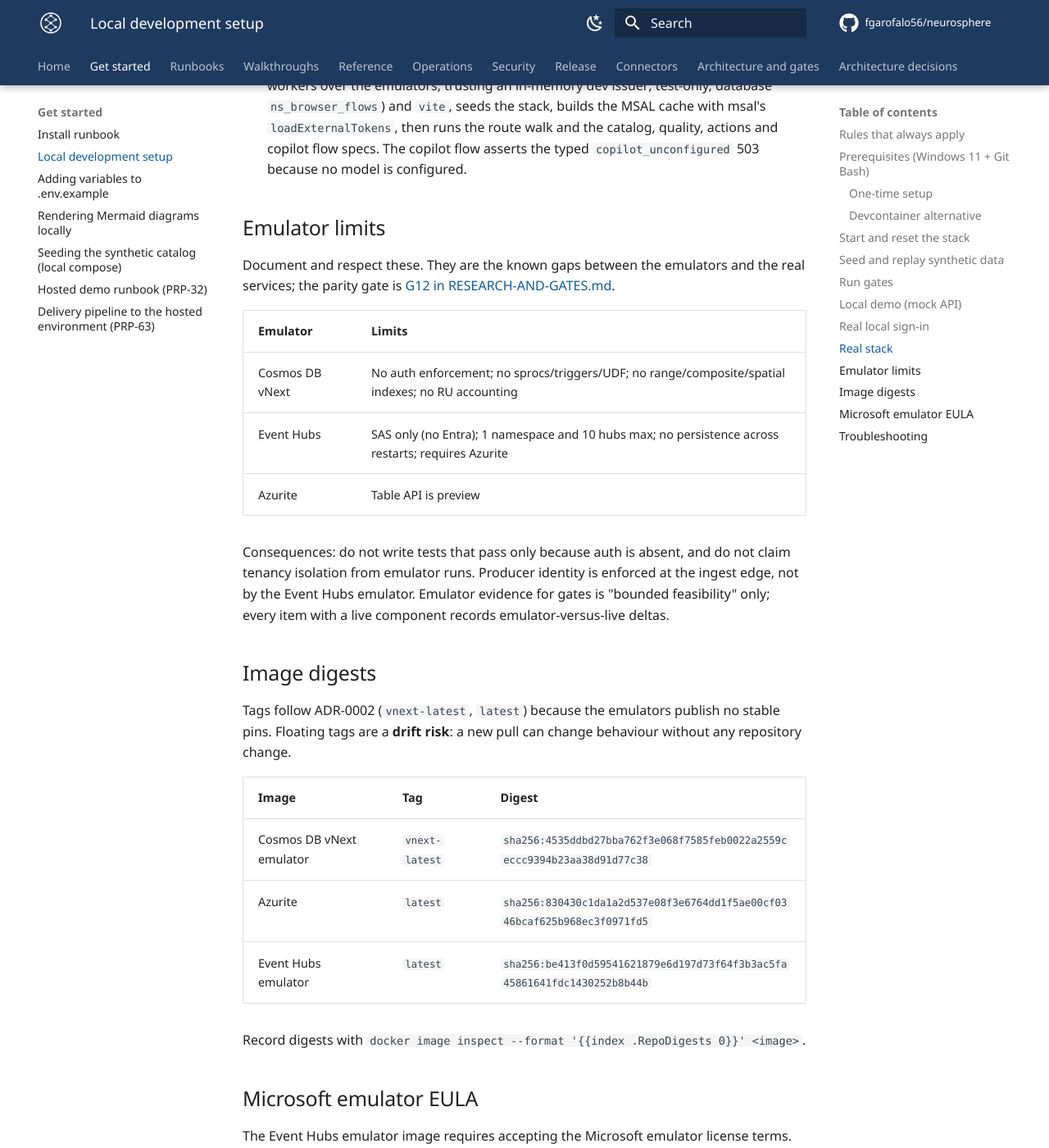
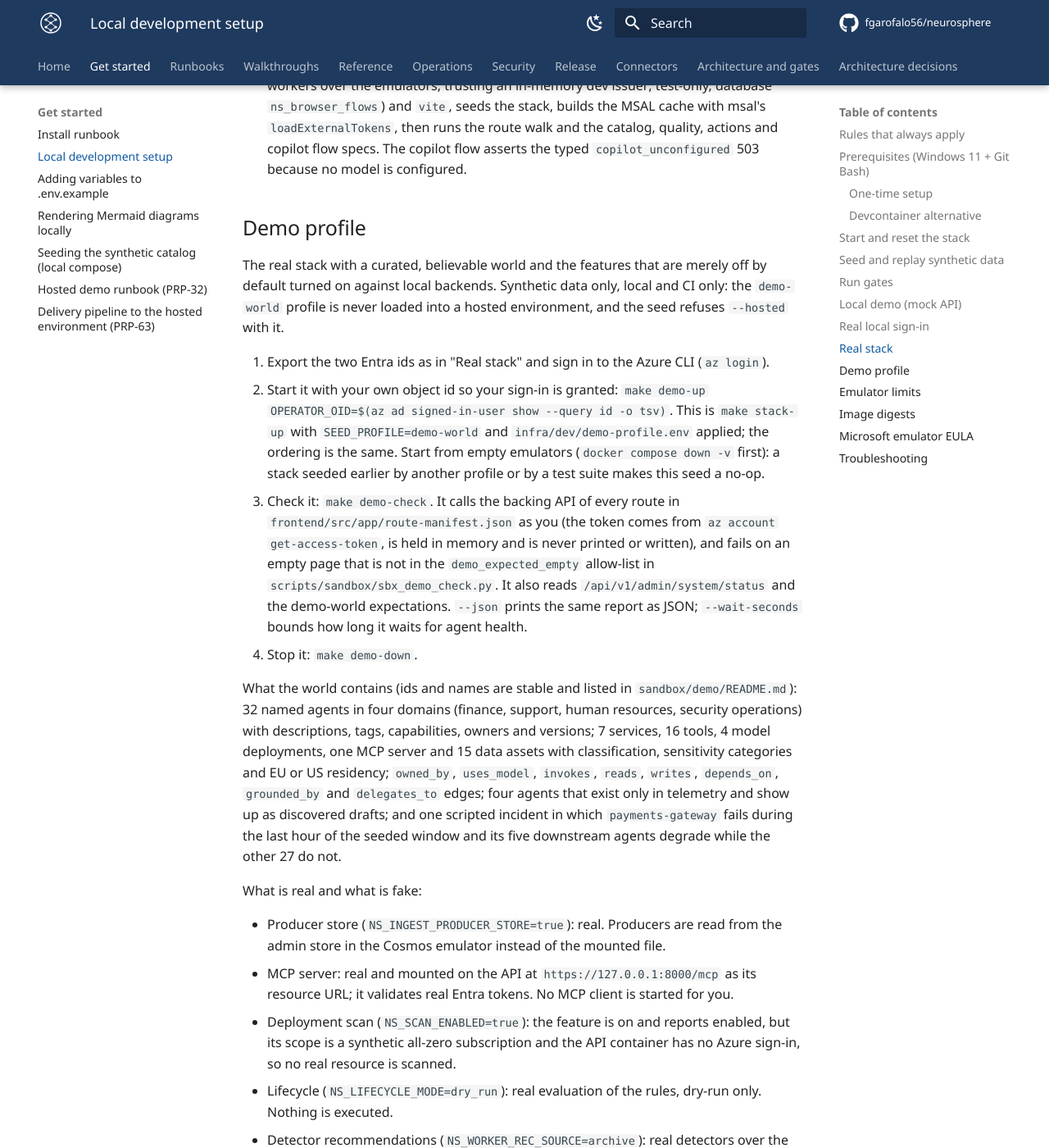
Before and after one commit to fgarofalo56/neurosphere, an MkDocs documentation site: the page built from docs/dev/local-setup.md, in a window 1280 px wide and 1400 px high, scrolled down 6731 px. Shown: the whole window at 82% size. Built offline with MkDocs 1.6.1 and Material for MkDocs 9.7.7, drawn with Linux system fonts in a browser that asks for light colours; comment, search, counter and statistics services are not loaded; some of the changed text lies outside the part shown.

Commit message:
docs(prp-71): demo profile section in local setup and changelog fragment
Co-Authored-By: Claude Fable 5.2 <noreply@anthropic.com>

```diff
--- a/docs/dev/local-setup.md
+++ b/docs/dev/local-setup.md
@@ -146,6 +146,37 @@ Good to know:
 - Checks: `uv run pytest -q services/api/tests/runtime_routes` (no emulators), and with the stack up and seeded `NS_PROBE_COSMOS_URL=http://127.0.0.1:8081/ MSYS_NO_PATHCONV=1 uv run pytest -q -m integration tests/integration/compose tests/integration/real_stack`. The browser run is a manual gate: `NS_REAL_STACK_PORT=8080 pnpm --filter @neurosphere/frontend exec playwright test -c playwright.real-stack.config.ts --headed` (a window opens; complete the Entra sign-in).
 - Headless browser run without Entra (PRP-38 item 6, the CI job `real-stack-browser`): with only the emulators up (`docker compose up -d --wait`), `NS_REAL_STACK_MODE=ci NS_E2E_APP_PORT=5300 NS_STAND_IN_API_PORT=8765 pnpm --filter @neurosphere/frontend exec playwright test -c playwright.real-stack.config.ts`. It starts `tests/integration/real_stack/serve_stand_in_api.py` (the composed API and workers over the emulators, trusting an in-memory dev issuer; test-only, database `ns_browser_flows`) and `vite`, seeds the stack, builds the MSAL cache with msal's `loadExternalTokens`, then runs the route walk and the catalog, quality, actions and copilot flow specs. The copilot flow asserts the typed `copilot_unconfigured` 503 because no model is configured.
 
+## Demo profile
+
+The real stack with a curated, believable world and the features that are merely off by default turned on against local backends. Synthetic data only, local and CI only: the `demo-world` profile is never loaded into a hosted environment, and the seed refuses `--hosted` with it.
+
+1. Export the two Entra ids as in "Real stack" and sign in to the Azure CLI (`az login`).
+2. Start it with your own object id so your sign-in is granted: `make demo-up OPERATOR_OID=$(az ad signed-in-user show --query id -o tsv)`. This is `make stack-up` with `SEED_PROFILE=demo-world` and `infra/dev/demo-profile.env` applied; the ordering is the same. Start from empty emulators (`docker compose down -v` first): a stack seeded earlier by another profile or by a test suite makes this seed a no-op.
+3. Check it: `make demo-check`. It calls the backing API of every route in `frontend/src/app/route-manifest.json` as you (the token comes from `az account get-access-token`, is held in memory and is never printed or written), and fails on an empty page that is not in the `demo_expected_empty` allow-list in `scripts/sandbox/sbx_demo_check.py`. It also reads `/api/v1/admin/system/status` and the demo-world expectations. `--json` prints the same report as JSON; `--wait-seconds` bounds how long it waits for agent health.
+4. Stop it: `make demo-down`.
+
+What the world contains (ids and names are stable and listed in `sandbox/demo/README.md`): 32 named agents in four domains (finance, support, human resources, security operations) with descriptions, tags, capabilities, owners and versions; 7 services, 16 tools, 4 model deployments, one MCP server and 15 data assets with classification, sensitivity categories and EU or US residency; `owned_by`, `uses_model`, `invokes`, `reads`, `writes`, `depends_on`, `grounded_by` and `delegates_to` edges; four agents that exist only in telemetry and show up as discovered drafts; and one scripted incident in which `payments-gateway` fails during the last hour of the seeded window and its five downstream agents degrade while the other 27 do not.
+
+What is real and what is fake:
+
+- Producer store (`NS_INGEST_PRODUCER_STORE=true`): real. Producers are read from the admin store in the Cosmos emulator instead of the mounted file.
+- MCP server: real and mounted on the API at `https://127.0.0.1:8000/mcp` as its resource URL; it validates real Entra tokens. No MCP client is started for you.
+- Deployment scan (`NS_SCAN_ENABLED=true`): the feature is on and reports enabled, but its scope is a synthetic all-zero subscription and the API container has no Azure sign-in, so no real resource is scanned.
+- Lifecycle (`NS_LIFECYCLE_MODE=dry_run`): real evaluation of the rules, dry-run only. Nothing is executed.
+- Detector recommendations (`NS_WORKER_REC_SOURCE=archive`): real detectors over the archived demo telemetry.
+- Worker roles: all roles run. The connector roles (billing export, gateway poll, Foundry discovery) are configured but idle because they have no source to read.
+- Stored feature settings (`scan`, `mcp_server`, `search`, `copilot`, `write_targets`): real rows written through the same validation and audit as the settings PUT route. `search`, `copilot` and both write targets are stored disabled with placeholder names; nothing calls those hosts.
+- Write targets: advisory only. The Azure management host cannot be pointed at a loopback fake (the cloud profile and the client factory refuse a non-cloud host), so there is no local fake and apply stays OPEN.
+- Copilot: off. `NS_DEMO_COPILOT_MODE=disabled`, the routes answer 503 `copilot_unconfigured`, and `make demo-check` reports `pending_prp_78`. PRP-78 adds the recorded mode and flips this switch. For a real endpoint, set `NS_COPILOT_MODE` and the `NS_COPILOT_*` values as in `docs/runbooks/copilot.md`; an exported `NS_COPILOT_MODE` wins over the demo switch.
+- Evaluation: the pilot domain is the demo finance domain (`NS_WORKER_EVAL_PILOT_DOMAIN_ID`), because the default pilot domain does not exist in the demo world.
+- Sign-in: real Entra. In the demo world your object id is granted `admin` and, as four more explicit grants over the demo domains, each of the other persona roles, so one sign-in opens the role-gated pages (workspaces, audit, review queues). `make stack-up` with the `small` profile still grants `admin` only.
+
+Good to know:
+
+- The data arrives over time. The seed pushes about 8,500 telemetry and cost events through the Event Hubs emulator; ingestion and then the aggregates role drain them in event order, oldest first, so the most recent hours (the incident included) land last. The seed waits five minutes and then warns; `uv run python scripts/sandbox/sbx_demo_check.py --wait-seconds <n>` or a later `make demo-check` picks up the rest.
+- The overview's "today" tile uses the current UTC day. The newest seeded event is 30 minutes older than the seed run, so after the next UTC midnight that tile is empty until you reset and seed again, as with any seeded stack.
+- Reset: `make demo-down`, `docker compose down -v`, then `make demo-up`. `make seed-reset` and `make dev-reset` also drop the data. Stored settings live only in the local `admin_config` container.
+
 ## Emulator limits
 
 Document and respect these. They are the known gaps between the emulators and the real services; the parity gate is [G12 in RESEARCH-AND-GATES.md](../RESEARCH-AND-GATES.md).
```
Also changed, not shown: changelog.d/PRP-71-realistic-seeded-world-and-demo-profile.md (added, +26 -0 lines).
